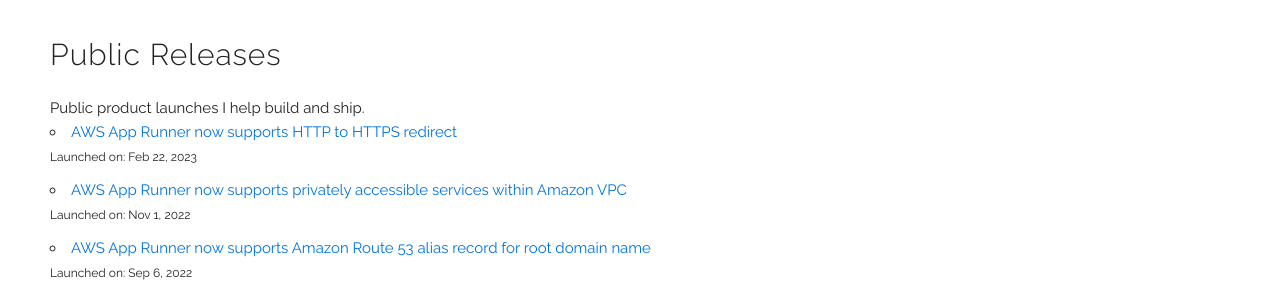
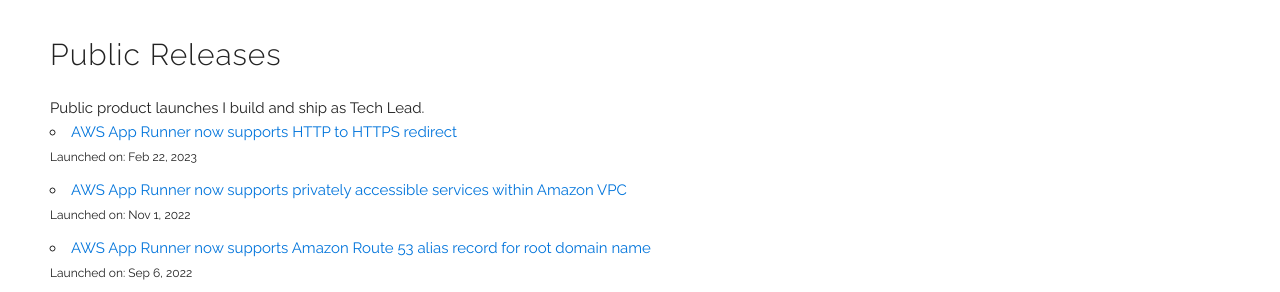
Before and after one commit to gfw001/gfw001.github.io, a Jekyll site: the page resume.html, which Jekyll copies as it is, in a window 1280 px wide. Shown: the part 384-676 px from the top of the page. Built offline with Jekyll 4.4.1, drawn with Linux system fonts in a browser that asks for light colours.

Commit message:
Update resume.html

```diff
--- a/resume.html
+++ b/resume.html
@@ -61,6 +61,7 @@
 <h2>Work Summary</h2>
 <h4>Re:Invent Sessions</h4>
 Part of my work not pulic but internal facing, some of them get talked about in Re:Invent sessions. Here to learn more about them:
+<br>
 <ul>
 <li>
 	<a href="https://youtu.be/sYDJYqvNeXU?si=QxvSEBmhc4pib-cx">AWS re:Invent 2023 - Dive deep on Amazon S3 (STG314)</a>
@@ -85,7 +86,8 @@
 </li>
 <br>
 <h4>Public Releases</h4>
-Public product launches I help build and ship.
+Public product launches I build and ship as Tech Lead.
+<br>
 <li>
 <a href="https://aws.amazon.com/about-aws/whats-new/2023/02/aws-app-runner-http-https-redirect/">AWS App Runner now supports HTTP to HTTPS redirect</a> <br>
 <small>Launched on: Feb 22, 2023</small>
```
